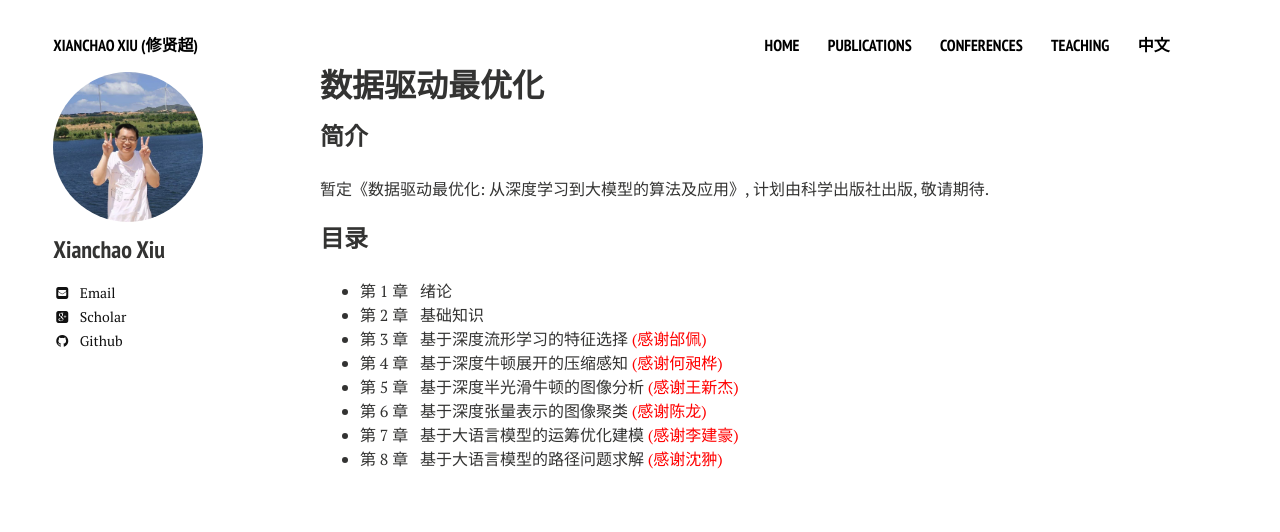
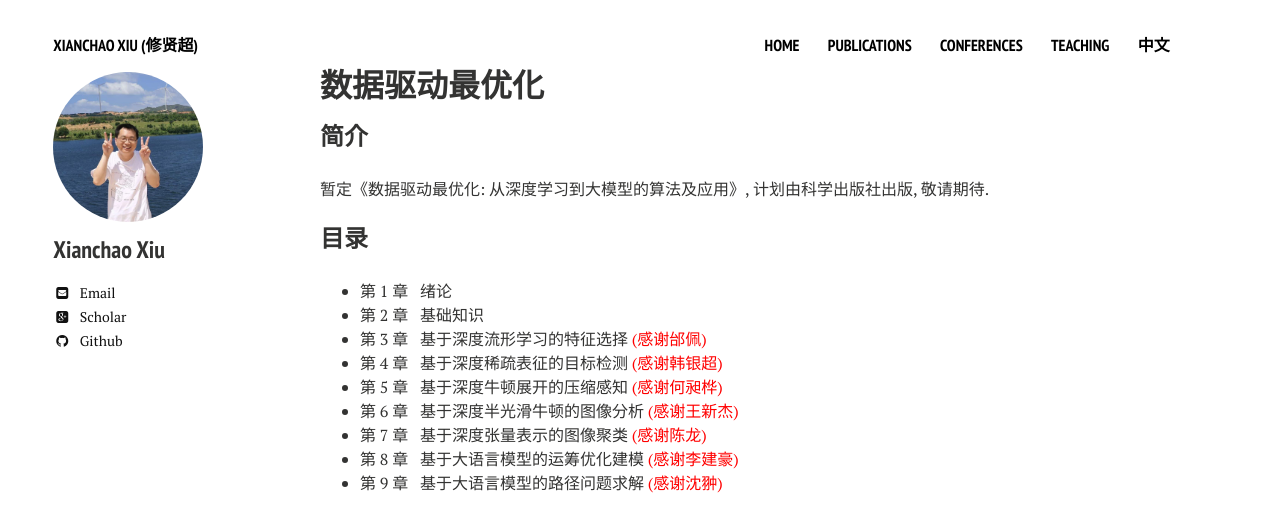
Before and after one commit to xianchaoxiu/xianchaoxiu.github.io, a Jekyll site: the page built from chinese/book/DDO/index.md, in a window 1280 px wide. Shown: the top 532 px of the page. Built offline with Jekyll 4.4.1, drawn with Linux system fonts in a browser that asks for light colours; nearby versions of some CDN libraries.

Commit message:
Update index.md

```diff
--- a/chinese/book/DDO/index.md
+++ b/chinese/book/DDO/index.md
@@ -13,8 +13,9 @@ share: false
   - 第 1 章 &nbsp;  绪论 <br>
   - 第 2 章 &nbsp;  基础知识 <br>
   - 第 3 章 &nbsp;  基于深度流形学习的特征选择 <span style="color:#ff0000">(感谢邰佩)</span> <br>
-  - 第 4 章 &nbsp;  基于深度牛顿展开的压缩感知 <span style="color:#ff0000">(感谢何昶桦)</span> <br>
-  - 第 5 章 &nbsp;  基于深度半光滑牛顿的图像分析 <span style="color:#ff0000">(感谢王新杰)</span> <br>
-  - 第 6 章 &nbsp;  基于深度张量表示的图像聚类 <span style="color:#ff0000">(感谢陈龙)</span> <br>
-  - 第 7 章 &nbsp;  基于大语言模型的运筹优化建模 <span style="color:#ff0000">(感谢李建豪)</span> <br>
-  - 第 8 章 &nbsp;  基于大语言模型的路径问题求解  <span style="color:#ff0000">(感谢沈翀)</span> <br>
+  - 第 4 章 &nbsp;  基于深度稀疏表征的目标检测 <span style="color:#ff0000">(感谢韩银超)</span> <br>
+  - 第 5 章 &nbsp;  基于深度牛顿展开的压缩感知 <span style="color:#ff0000">(感谢何昶桦)</span> <br>
+  - 第 6 章 &nbsp;  基于深度半光滑牛顿的图像分析 <span style="color:#ff0000">(感谢王新杰)</span> <br>
+  - 第 7 章 &nbsp;  基于深度张量表示的图像聚类 <span style="color:#ff0000">(感谢陈龙)</span> <br>
+  - 第 8 章 &nbsp;  基于大语言模型的运筹优化建模 <span style="color:#ff0000">(感谢李建豪)</span> <br>
+  - 第 9 章 &nbsp;  基于大语言模型的路径问题求解  <span style="color:#ff0000">(感谢沈翀)</span> <br>
```
